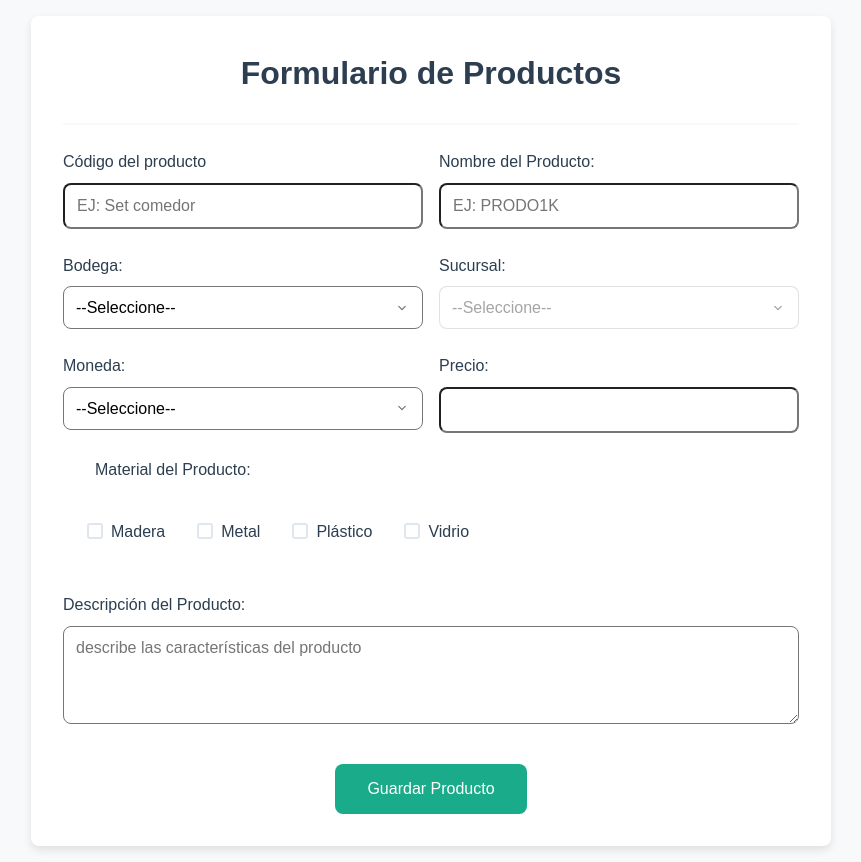
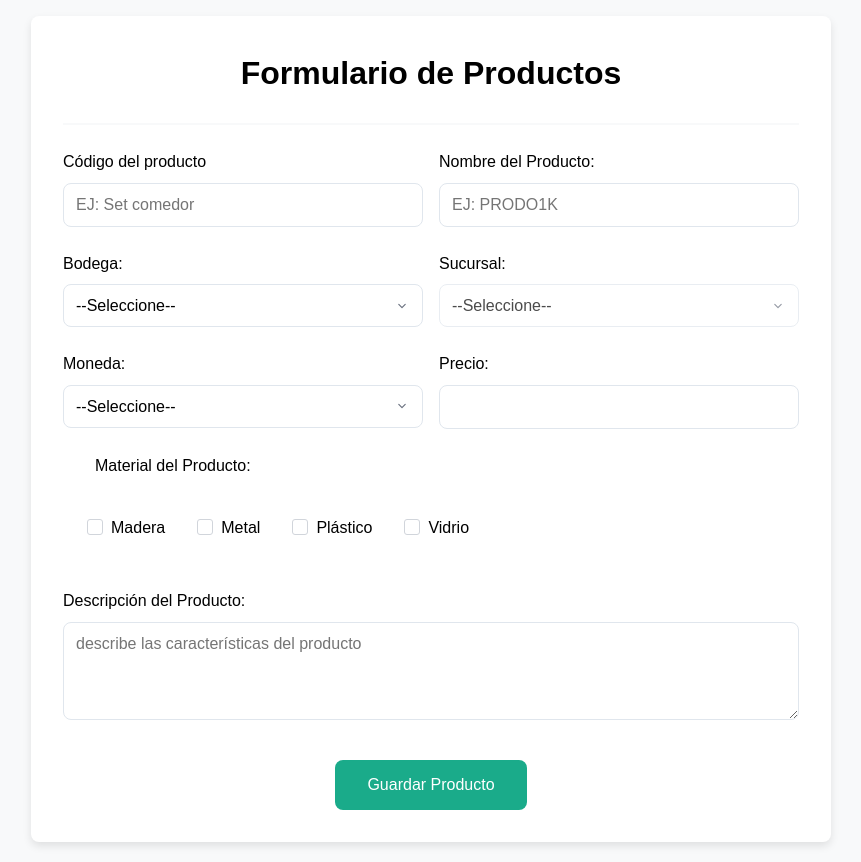
Before and after one commit to matias-bello-rodriguez/prueba-tecnica, a PHP site: page / in a window 1280 px wide. Shown: the whole page, without its empty margins (209-1070 px from the left). Run offline with PHP 8.4, Linux system fonts and the light colour scheme; data comes from the database, SQL or seed files in the repository; some libraries are stand-ins or nearby versions.

Commit message:
mantener todo con la misma topografia

```diff
--- a/css/styles.css
+++ b/css/styles.css
@@ -10,7 +10,7 @@
     --primary-color: #1aab8a;
     --checkbox-color: #42c6f2;
     --background-light: #f8f9fa;
-    --text-dark: #2c3e50;
+    --text-dark: #000000;
     --border-color: #e0e6ed;
     --border-radius: 0.5rem;
     --shadow: 0 0.25rem 0.5rem rgba(0, 0, 0, 0.1);
@@ -29,7 +29,7 @@ html {
 
 body {
     background-color: var(--background-light);
-    color: var(--text-dark);
+    color: #000000;
     line-height: 1.6;
     min-height: 100vh;
     display: flex;
@@ -62,7 +62,7 @@ header {
 header h1 {
     font-size: 2rem;
     font-weight: 600;
-    color: var(--text-dark);
+    color: #000000;
     margin: 0;
     font-family: Arial, sans-serif;
 }
@@ -95,7 +95,7 @@ form {
 /* Labels */
 label, legend {
     font-weight: 500;
-    color: var(--text-dark);
+    color: #000000;
     font-size: 16px;
     font-family: Arial, sans-serif;
 }
@@ -111,6 +111,8 @@ textarea {
     font-family: Arial, sans-serif;
     transition: all 0.2s ease;
     background: white;
+    color: #000000;
+    border: 0.0625rem solid var(--border-color);
 }
 
 input[type="text"]:focus,
@@ -118,6 +120,8 @@ input[type="number"]:focus,
 select:focus,
 textarea:focus {
     outline: none;
+    border-color: var(--primary-color);
+    box-shadow: 0 0 0 0.1875rem rgba(26, 171, 138, 0.25);
 }
 
 /* Select específico */
@@ -130,7 +134,6 @@ select {
     background-size: 1rem;
     padding-right: 2.5rem;
 }
-
 
 /* Textarea */
 textarea {
@@ -173,6 +176,7 @@ legend {
     border-radius: var(--border-radius);
     transition: background-color 0.2s ease;
     white-space: nowrap;
+    color: #000000;
 }
 
 .checkbox-container label:hover {
@@ -185,7 +189,7 @@ input[type="checkbox"] {
     height: 1rem;
     cursor: pointer;
     appearance: none;
-    border: 0.125rem solid var(--border-color);
+    border: 0.0625rem solid #d1d5db;
     border-radius: 0.1875rem;
     background: white;
     position: relative;
```
